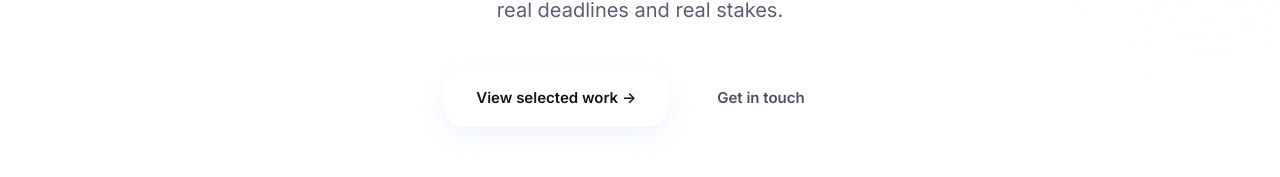
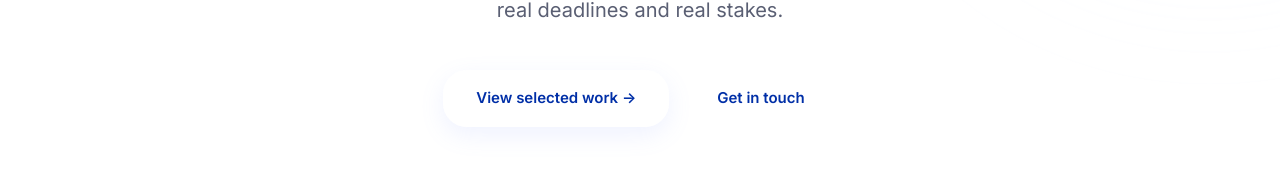
Before and after one commit to nlopeswork-ux/nelson-portfolio, a React (Vite) app: page /#/ in a window 1280 px wide. Shown: the part 541-718 px from the top of the page. Built offline with nearby package versions, Linux system fonts and the light colour scheme; the HTML template or start-up script is replaced by a standard one.

Commit message:
Update homepage action button color and rebuild docs

```diff
--- a/src/pages/Portfolio.tsx
+++ b/src/pages/Portfolio.tsx
@@ -42,10 +42,10 @@ export default function Portfolio() {
             I design the decision layer beneath enterprise products — banking, insurance, government — where clarity has to survive real deadlines and real stakes.
           </p>
           <div style={{ display: 'flex', gap: 16, justifyContent: 'center', flexWrap: 'wrap' }}>
-            <Link to="/work" style={{ display: 'inline-flex', alignItems: 'center', gap: 8, padding: '16px 32px', background: 'rgba(255,255,255,0.55)', backdropFilter: 'blur(20px)', WebkitBackdropFilter: 'blur(20px)', border: '1px solid rgba(255,255,255,0.4)', borderRadius: 24, color: '#12141F', fontSize: 15, fontWeight: 600, boxShadow: '0 8px 24px rgba(120,150,255,0.12)', transition: 'transform 200ms ease-out, box-shadow 200ms ease-out' }}>
+            <Link to="/work" style={{ display: 'inline-flex', alignItems: 'center', gap: 8, padding: '16px 32px', background: 'rgba(255,255,255,0.55)', backdropFilter: 'blur(20px)', WebkitBackdropFilter: 'blur(20px)', border: '1px solid rgba(255,255,255,0.4)', borderRadius: 24, color: '#002FA7', fontSize: 15, fontWeight: 600, boxShadow: '0 8px 24px rgba(120,150,255,0.12)', transition: 'transform 200ms ease-out, box-shadow 200ms ease-out' }}>
               View selected work →
             </Link>
-            <Link to="/contact" style={{ display: 'inline-flex', alignItems: 'center', gap: 8, padding: '16px 32px', color: '#4A4F63', fontSize: 15, fontWeight: 600 }}>
+            <Link to="/contact" style={{ display: 'inline-flex', alignItems: 'center', gap: 8, padding: '16px 32px', color: '#002FA7', fontSize: 15, fontWeight: 600 }}>
               Get in touch
             </Link>
           </div>
@@ -64,7 +64,7 @@ export default function Portfolio() {
         <Link to="/work/intelliforge" style={{ display: 'block', textDecoration: 'none', borderRadius: 24, overflow: 'hidden', background: 'rgba(255,255,255,0.55)', backdropFilter: 'blur(20px)', WebkitBackdropFilter: 'blur(20px)', border: '1px solid rgba(255,255,255,0.4)', boxShadow: '0 16px 44px rgba(120,150,255,0.1)', transition: 'transform 200ms ease-out, box-shadow 200ms ease-out' }}>
           <div className="featured-card">
             <div style={{ overflow: 'hidden', borderRadius: '20px 0 0 20px', background: '#F5F7FC' }}>
-              <img src={intelliforgeImg} alt="IntelliForge SR2R" style={{ width: '100%', height: '100%', objectFit: 'cover', display: 'block' }} />
+              <img src={intelliforgeImg} alt="IntelliForge SR2R" style={{ width: '100%', height: 'auto', objectFit: 'cover', objectPosition: 'center center', display: 'block' }} />
             </div>
             <div style={{ padding: '24px 32px 24px 24px', display: 'flex', flexDirection: 'column', justifyContent: 'center' }}>
               <div style={{ fontSize: 12, fontWeight: 600, color: '#001A5C', letterSpacing: '0.04em', textTransform: 'uppercase', marginBottom: 8 }}>Global energy &amp; mobility company — U.K. market</div>
```
Also changed, not shown: 3 other files (tests, documents, lock files or other folders).
